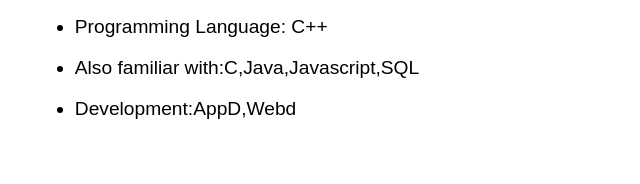
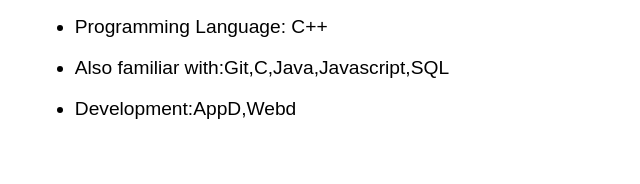
Before and after one commit to Y-piyush/Geogo_Assignment_1, a plain HTML site: page index.html in a window 1280 px wide. Shown: the part 797-981 px from the top of the page, 617-1257 px from the left. Drawn offline with Linux system fonts and the light colour scheme.

Commit message:
Update index.html

```diff
--- a/index.html
+++ b/index.html
@@ -76,7 +76,7 @@
             <p>Programming Language: C++</p>
         </li>
         <li>
-            <p>Also familiar with:C,Java,Javascript,SQL</p>
+            <p>Also familiar with:Git,C,Java,Javascript,SQL</p>
         </li>
         <li>
             <p>Development:AppD,Webd</p>
```
